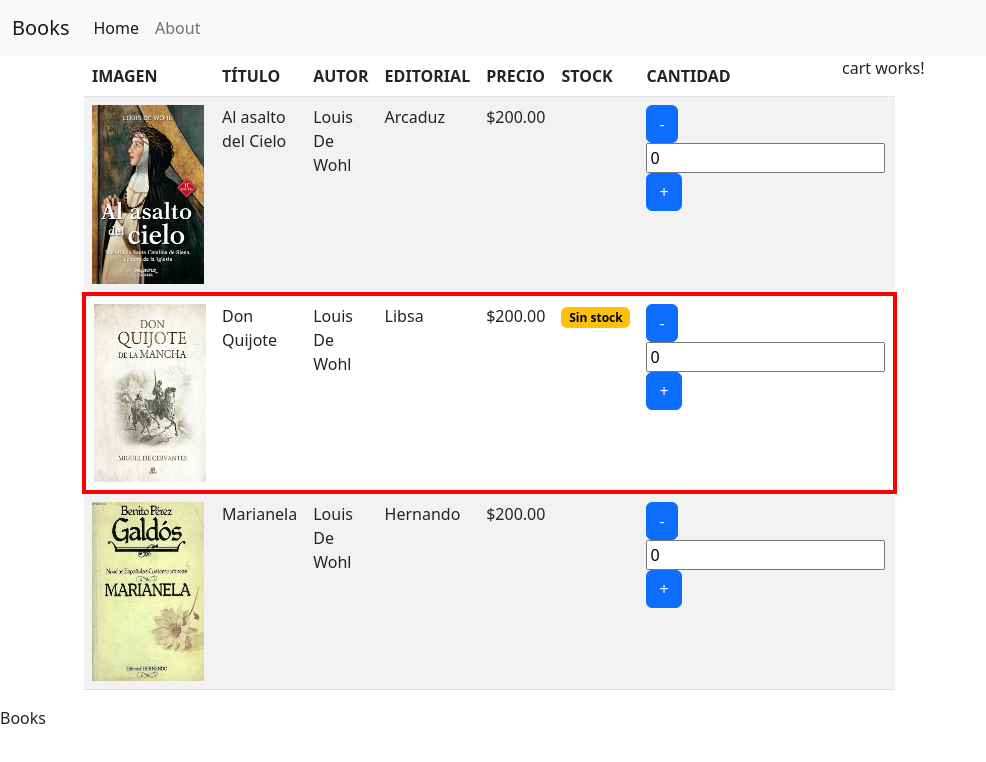
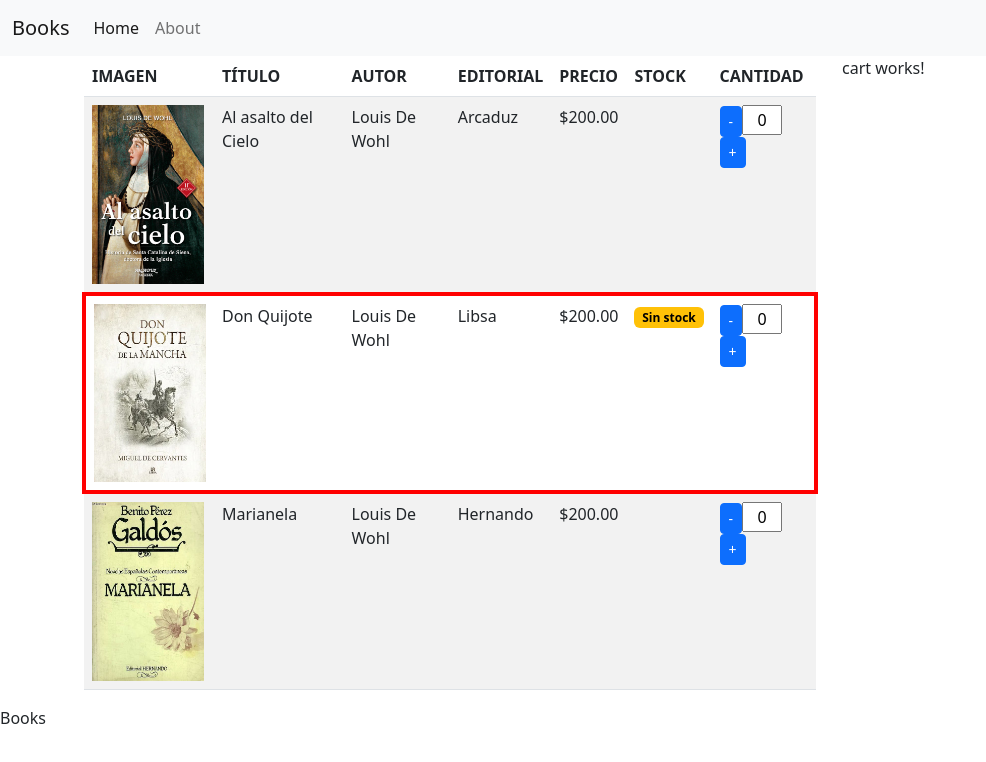
Before and after one commit to agusmelzi/AngularBooks, an Angular app: page /books in a window 1280 px wide. Shown: the top 762 px of the page, without its empty margins (0-986 px from the left). Built offline with nearby package versions, Linux system fonts and the light colour scheme.

Commit message:
Agrego Comn entre comp(1era parte)

```diff
--- a/src/app/app.module.ts
+++ b/src/app/app.module.ts
@@ -9,6 +9,7 @@ import { CartComponent } from './cart/cart.component';
 import { LibraryBooksComponent } from './library-books/library-books.component';
 
 import { FormsModule } from "@angular/forms";
+import { InputIntegerComponent } from './input-integer/input-integer.component';
 
 @NgModule({
   declarations: [
@@ -16,7 +17,8 @@ import { FormsModule } from "@angular/forms";
     BookListComponent,
     LibraryAboutComponent,
     CartComponent,
-    LibraryBooksComponent
+    LibraryBooksComponent,
+    InputIntegerComponent
   ],
   imports: [
     BrowserModule,
--- a/src/app/book-list/book-list.component.html
+++ b/src/app/book-list/book-list.component.html
@@ -19,9 +19,7 @@
         <td>{{book.precio | currency}}</td>
         <td><span class="badge text-bg-warning" *ngIf="book.stock == 0">Sin stock</span></td>
         <td>
-          <button type="button" class="btn btn-primary" (click)="downQuantity(book)">-</button>
-          <input type="text" [(ngModel)]="book.quantity" (keyup)="changeQuantity($event, book)">
-          <button type="button" class="btn btn-primary" (click)="upQuantity(book)">+</button>
+          <app-input-integer [(quantity)]="book.quantity" [max]="book.stock" (maxReached)="maxReached($event)"></app-input-integer>
         </td>
       </tr>
     </tbody>
--- a/src/app/book-list/book-list.component.ts
+++ b/src/app/book-list/book-list.component.ts
@@ -45,20 +45,8 @@ export class BookListComponent implements OnInit {
   ngOnInit(): void {
   }
 
-  upQuantity(book: Book): void {
-    if (book.quantity<book.stock) {
-      book.quantity++;
-    }
-  }
-
-  downQuantity(book: Book): void {
-    if (book.quantity>0) {
-      book.quantity--;
-    }
-  }
-
-  changeQuantity(event, book: Book): void {
-
+  maxReached(m: string) {
+    alert(m);
   }
 
 }
--- /dev/null
+++ b/src/app/input-integer/input-integer.component.html
@@ -0,0 +1,3 @@
+<button type="button" class="btn btn-primary btn-sm" (click)="downQuantity()">-</button>
+<input type="text" [(ngModel)]="quantity" (keyup)="changeQuantity($event)">
+<button type="button" class="btn btn-primary btn-sm" (click)="upQuantity()">+</button>
--- /dev/null
+++ b/src/app/input-integer/input-integer.component.scss
@@ -0,0 +1,4 @@
+input{
+    max-width: 40px;
+    text-align: center;
+}
--- /dev/null
+++ b/src/app/input-integer/input-integer.component.ts
@@ -0,0 +1,47 @@
+import { Component, EventEmitter, Input, OnInit, Output } from '@angular/core';
+import { Book } from '../book-list/Book';
+
+@Component({
+  selector: 'app-input-integer',
+  templateUrl: './input-integer.component.html',
+  styleUrls: ['./input-integer.component.scss']
+})
+export class InputIntegerComponent implements OnInit {
+
+  constructor() { }
+
+  @Input()
+  quantity: number;
+
+  @Input()
+  max: number;
+
+  @Output()
+  quantityChange: EventEmitter<number> = new EventEmitter<number>();
+
+  @Output()
+  maxReached: EventEmitter<string> = new EventEmitter<string>();
+
+  ngOnInit(): void {
+  }
+
+  upQuantity(): void {
+    if (this.quantity < this.max) {
+      this.quantity++;
+      this.quantityChange.emit(this.quantity);
+    } else {
+      this.maxReached.emit("Se alcanzó el máximo");
+    }
+  }
+
+  downQuantity(): void {
+    if (this.quantity>0) {
+      this.quantity--;
+      this.quantityChange.emit(this.quantity);
+    }
+  }
+
+  changeQuantity(event): void {
+    this.quantityChange.emit(this.quantity);
+  }
+}
```
Also changed, not shown: 1 other file (tests, documents, lock files or other folders).
